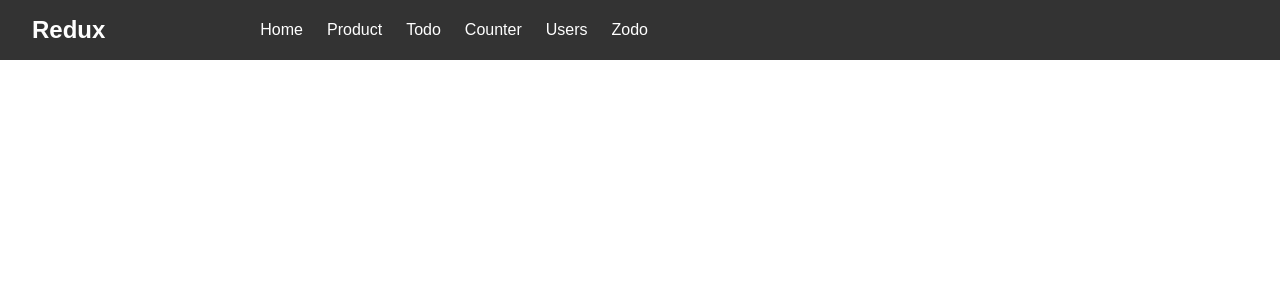
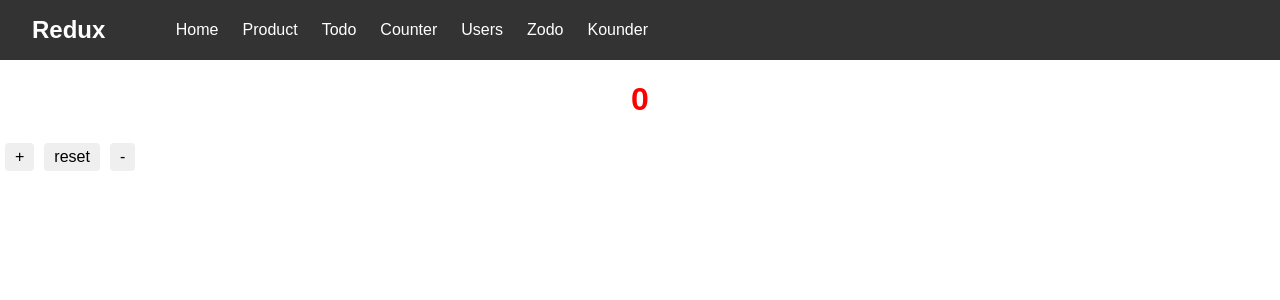
Before and after one commit to Muhammed-Sahad-P/Redux-Learning, a React (Vite) app: page /kounder in a window 1280 px wide. Shown: the top 300 px of the page. Built offline with nearby package versions, Linux system fonts and the light colour scheme; no server answers.

Commit message:
simple counter

```diff
--- a/src/App.jsx
+++ b/src/App.jsx
@@ -9,6 +9,7 @@ import { useDispatch, useSelector } from "react-redux";
 import { useEffect } from "react";
 import { fetchUsers } from "./redux/userSlice";
 import Zodo from "./Components/Zodo/Zodo";
+import Kounder from "./Components/Kounder/Kounder";
 
 const App = () => {
   const dispatch = useDispatch();
@@ -42,6 +43,7 @@ const App = () => {
           <Route path="/counter" element={<Counter />} />
           <Route path="/userlist" element={<UserList />} />
           <Route path="/zodo" element={<Zodo />} />
+          <Route path="/kounder" element={<Kounder />} />
         </Routes>
       </>
     </>
--- a/src/Components/Home/Navbar/Navbar.jsx
+++ b/src/Components/Home/Navbar/Navbar.jsx
@@ -27,6 +27,9 @@ const Navbar = () => {
           <li>
             <Link to="/zodo">Zodo</Link>
           </li>
+          <li>
+            <Link to="/kounder">Kounder</Link>
+          </li>
         </ul>
       </div>
     </div>
--- /dev/null
+++ b/src/Components/Kounder/Kounder.jsx
@@ -0,0 +1,19 @@
+import { useDispatch, useSelector } from "react-redux";
+import { decrement, increment, reset } from "../../redux/kounderSlice";
+
+const Kounder = () => {
+  const kound = useSelector((state) => state.kounder.value);
+  const dispatch = useDispatch();
+  return (
+    <div>
+      <h1 style={{color:"red"}}>{kound}</h1>
+      <div>
+        <button onClick={() => dispatch(increment())}>+</button>
+        <button onClick={() => dispatch(reset())}>reset</button>
+        <button onClick={() => dispatch(decrement())}>-</button>
+      </div>
+    </div>
+  );
+};
+
+export default Kounder;
--- /dev/null
+++ b/src/redux/kounderSlice.js
@@ -0,0 +1,21 @@
+import { createSlice } from "@reduxjs/toolkit";
+
+
+const kounderSlice = createSlice({
+  name: "kounder",
+  initialState: { value: 0 },
+  reducers: {
+    increment: (state) => {
+      state.value += 1;
+    },
+    decrement: (state) => {
+      state.value -= 1;
+    },
+    reset: (state) => {
+      state.value = 0;
+    },
+  },
+});
+
+export const {increment,decrement,reset} = kounderSlice.actions;
+export default kounderSlice.reducer;
--- a/src/redux/store.jsx
+++ b/src/redux/store.jsx
@@ -4,7 +4,7 @@ import todosReducer from "./TodoSlice";
 import counterReducer from "./CounterSlice";
 import userReducer from "./userSlice";
 import zodosReducer from "./zodoSlice"
-
+import kounderReducer from "./kounderSlice"
 
 export const store = configureStore({
   reducer: {
@@ -13,6 +13,7 @@ export const store = configureStore({
     counter: counterReducer,
     users:userReducer,
     zodos:zodosReducer,
+    kounder:kounderReducer,
 
   },
 });
```
